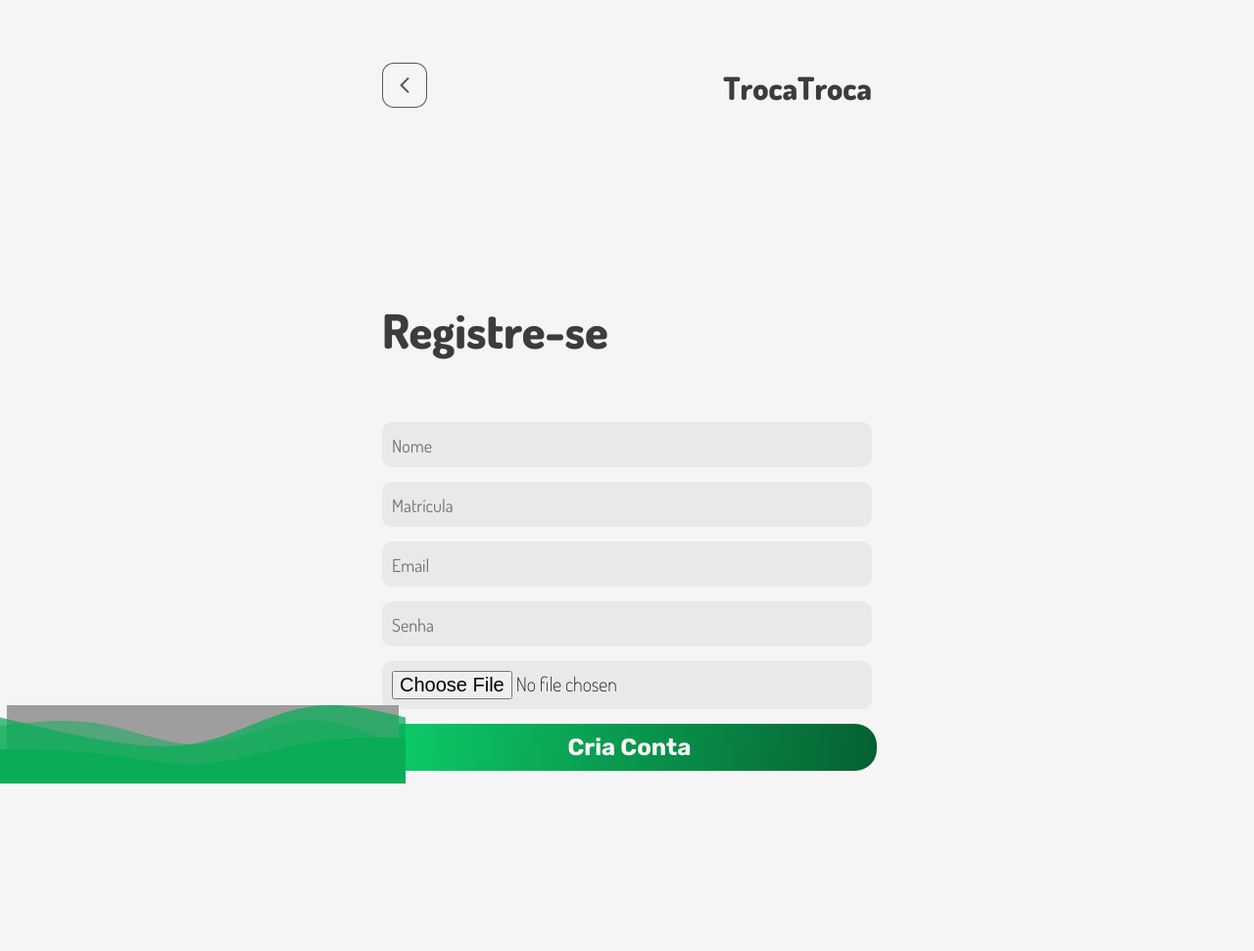
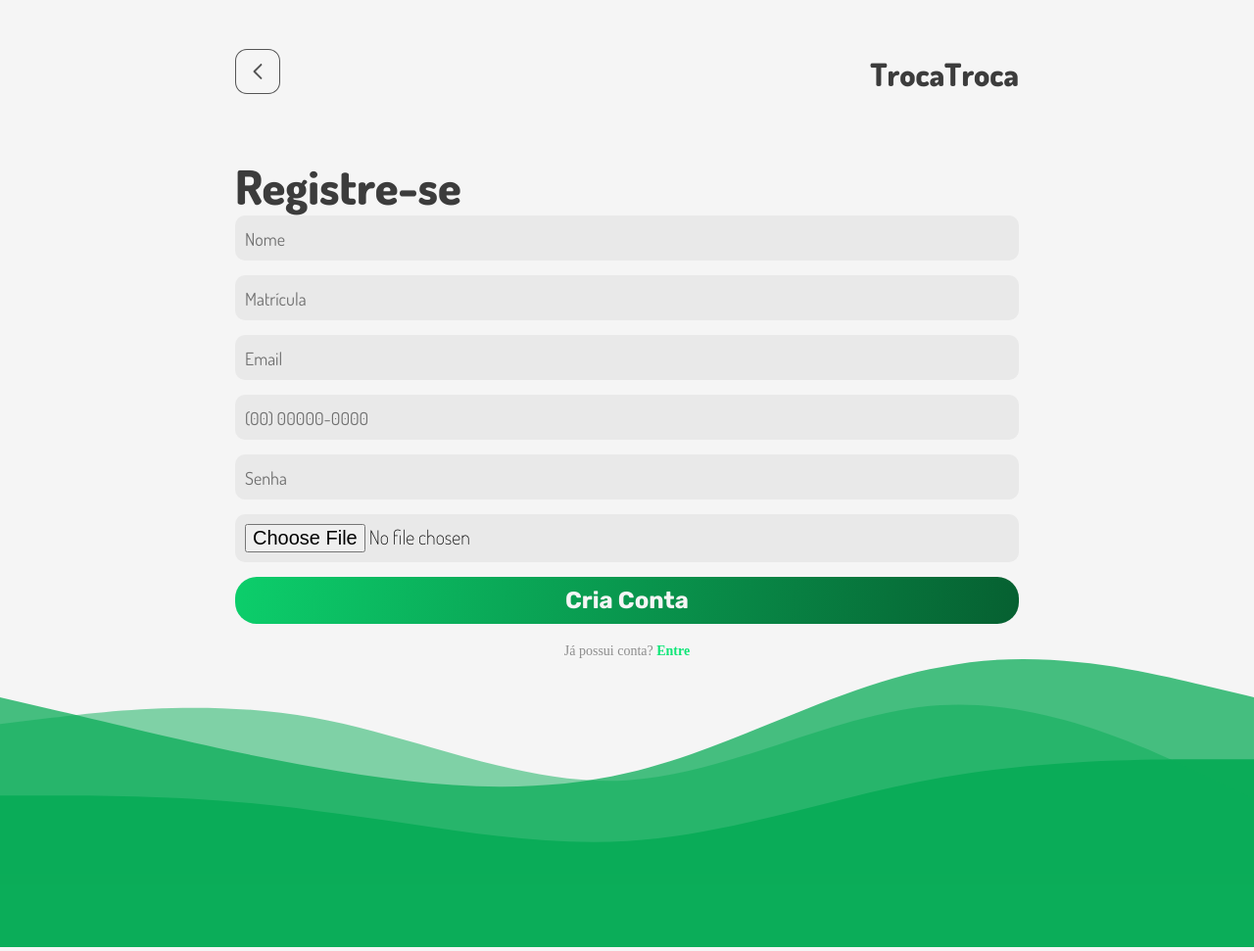
Before and after one commit to kelvennds1/TrocaTroca-UnB, a Flask app: page /registrar in a window 1280 px wide. Shown: the whole page at 98% size. Before the commit the page ends 800 px from the top, so only its background shows below. Run offline with Flask 3, Linux system fonts and the light colour scheme; parts of the project's set-up code (start-up, migrations or seed data) failed here and were passed over; grey boxes are pictures that could not be loaded.

Commit message:
fix: Login/Register Front End

```diff
--- a/static/styles/registrar.css
+++ b/static/styles/registrar.css
@@ -1,46 +1,48 @@
 @import url('https://fonts.googleapis.com/css2?family=Dosis:wght@200;300;400;500;600;700;800&display=swap');
 @import url('https://fonts.googleapis.com/css2?family=Rubik:wght@700&display=swap');
-*{
+* {
   margin: 0;
   padding: 0;
-  overflow: hidden;
+  box-sizing: border-box;
 }
 *:focus {
   outline: none;
 }
 body {
-  margin: 0;
-  padding: 0;
+  padding: 20px;
+  margin-top: 30px;
+  overflow: hidden;
+  width: 100vw;
   height: 100vh;
   display: flex;
   flex-direction: column;
-  justify-content: space-between;
+  align-items: center;
+  justify-content: flex-start;
   background-color: #F5F5F5;
+
 }
 .wrapper{
-  margin: 0;
+  width: 100%;
   display: flex;
-  flex-direction: row;
-  justify-content: center;
+  flex-direction: column;
   align-items: center;
-  height: 100vh;
+  height: 100%;
+  max-width: 800px;
+  justify-content: flex-start;
 }
 .register-container {
-  padding-left: 20px;
-  padding-right: 20px;
+  width: 100%;
   flex-direction: column;
   align-items: center;
   justify-content: center;
-  max-width: 500px;
-  width: 80vh;
-  height: 100vh;
+
 }
 header{
-  margin-top: 5vw;
   display: flex;
   flex-direction: row;
   align-items:center;
   justify-content: space-between;
+  margin-bottom: 60px;
 }
 .troca-troca{
   font-style: normal;
@@ -51,8 +53,6 @@
   color: #3C3C3C;
 }
 .register-text{
-  margin-top: 15.054vw;
-  margin-bottom: 5vw;
   font-family: 'Dosis';
   font-style: normal;
   font-weight: 800;
@@ -66,7 +66,7 @@
 .login-input {
   flex: 1;
   padding: 10px;
-  width: 70vw;
+  width: 100%;
   border: 0;
   background-color: #e9e9e9;
   border-radius: 10px;
@@ -82,18 +82,13 @@
   font-size: 18px;
 }
 .register-btn {
-  align-self: center;
-  align-items: center;
-  justify-content: center;
+  width: 100%;
   font-family: 'Rubik';
   font-weight: bolder;
   border-radius: 22px;
   padding: 10px;
-  width: 90.092vw;
-  max-width: 505px;
   border: 0;
   background: linear-gradient(97.86deg, #0cce6b, #066031);
-  position: absolute;
   font-size: 24px;
   color: #f5f5f5;
   text-align: center;
@@ -102,8 +97,7 @@
 }
 .login-text {
   text-align: center;
-  margin-top: 22.054vw;
-  margin-bottom: 42.054vw;
+  margin-top: 20px;
   font-size: 14px;
   color: #8D8D8D;
 }
@@ -112,11 +106,10 @@
   font-weight: bold;
   text-decoration: none;
 }
-.waves-container {
-  padding: 0;
-  top: 90%;
-  position: fixed;
-  align-items: center;
-  height: 100px;
-  background: url('waves.svg') center bottom no-repeat;
+.waves-container img{
+  width: 100vw;
+  max-width: 10000px;
+  @media (min-width:414px){
+    grid-template-columns: repeat(2, 1fr);
+  }
 }
--- a/templates/login.html
+++ b/templates/login.html
@@ -39,11 +39,7 @@
         </div>
     </div>
     <div class="waves-container">
-        <svg width="414" height="95" viewBox="0 0 414 95" fill="none" xmlns="http://www.w3.org/2000/svg">
-        <path fill-rule="evenodd" clip-rule="evenodd" d="M0 45H17C35 45 69 45 104 50C138 54 173 62 207 60C242 58 276 45 311 39C345 33 380 33 397 33H414V95H397C380 95 345 95 311 95C276 95 242 95 207 95C173 95 138 95 104 95C69 95 35 95 17 95H0V45Z" fill="#0BAD59"/>
-        <path fill-rule="evenodd" clip-rule="evenodd" d="M0 12.585L17 16.585C35 20.585 69 29.585 104 35.585C138 41.585 173 45.585 207 37.585C242 29.585 276 8.585 311 2.585C345 -4.415 380 4.585 397 8.585L414 12.585V74.585H397C380 74.585 345 74.585 311 74.585C276 74.585 242 74.585 207 74.585C173 74.585 138 74.585 104 74.585C69 74.585 35 74.585 17 74.585H0V12.585Z" fill="#0BAD59" fill-opacity="0.75"/>
-        <path fill-rule="evenodd" clip-rule="evenodd" d="M0 21.3797L17.25 19.3122C34.5 17.2447 69 13.1097 103.5 19.3122C138 25.5148 172.5 42.0548 207 39.9873C241.5 37.9198 276 17.2447 310.5 15.1772C345 13.1097 379.5 29.6498 396.75 37.9198L414 46.1899V71H396.75C379.5 71 345 71 310.5 71C276 71 241.5 71 207 71C172.5 71 138 71 103.5 71C69 71 34.5 71 17.25 71H0V21.3797Z" fill="#0BAD59" fill-opacity="0.5"/>
-        </svg>
+        <img src="../static/img/Vector.svg" alt="">
     </div>
 
 </body>
--- a/templates/registrar.html
+++ b/templates/registrar.html
@@ -28,6 +28,9 @@
                         <input type="email" placeholder="Email" class="login-input" id="hash_email" name="email">
                     </div>
                     <div class="input-container">
+                        <input type="tel" placeholder="(00) 00000-0000" class="login-input" id="telefone" name="telefone">
+                    </div>
+                    <div class="input-container">
                         <input type="password" placeholder="Senha" class="login-input" id="hash_passw" name="passw">
                     </div>
                     <div class="input-container">
@@ -40,11 +43,7 @@
         </div>
     </div>
     <div class="waves-container">
-        <svg width="414" height="95" viewBox="0 0 414 95" fill="none" xmlns="http://www.w3.org/2000/svg">
-        <path fill-rule="evenodd" clip-rule="evenodd" d="M0 45H17C35 45 69 45 104 50C138 54 173 62 207 60C242 58 276 45 311 39C345 33 380 33 397 33H414V95H397C380 95 345 95 311 95C276 95 242 95 207 95C173 95 138 95 104 95C69 95 35 95 17 95H0V45Z" fill="#0BAD59"/>
-        <path fill-rule="evenodd" clip-rule="evenodd" d="M0 12.585L17 16.585C35 20.585 69 29.585 104 35.585C138 41.585 173 45.585 207 37.585C242 29.585 276 8.585 311 2.585C345 -4.415 380 4.585 397 8.585L414 12.585V74.585H397C380 74.585 345 74.585 311 74.585C276 74.585 242 74.585 207 74.585C173 74.585 138 74.585 104 74.585C69 74.585 35 74.585 17 74.585H0V12.585Z" fill="#0BAD59" fill-opacity="0.75"/>
-        <path fill-rule="evenodd" clip-rule="evenodd" d="M0 21.3797L17.25 19.3122C34.5 17.2447 69 13.1097 103.5 19.3122C138 25.5148 172.5 42.0548 207 39.9873C241.5 37.9198 276 17.2447 310.5 15.1772C345 13.1097 379.5 29.6498 396.75 37.9198L414 46.1899V71H396.75C379.5 71 345 71 310.5 71C276 71 241.5 71 207 71C172.5 71 138 71 103.5 71C69 71 34.5 71 17.25 71H0V21.3797Z" fill="#0BAD59" fill-opacity="0.5"/>
-        </svg>
+        <img src="../static/img/Vector.svg" alt="">
     </div>
 
 </body>
```
Also changed, not shown: static/styles/login.css (+18 -8 lines), static/img/Vector.svg (added).
